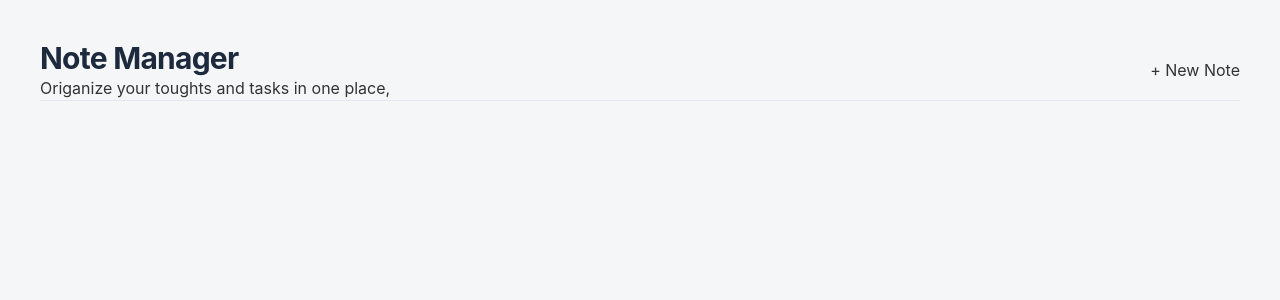
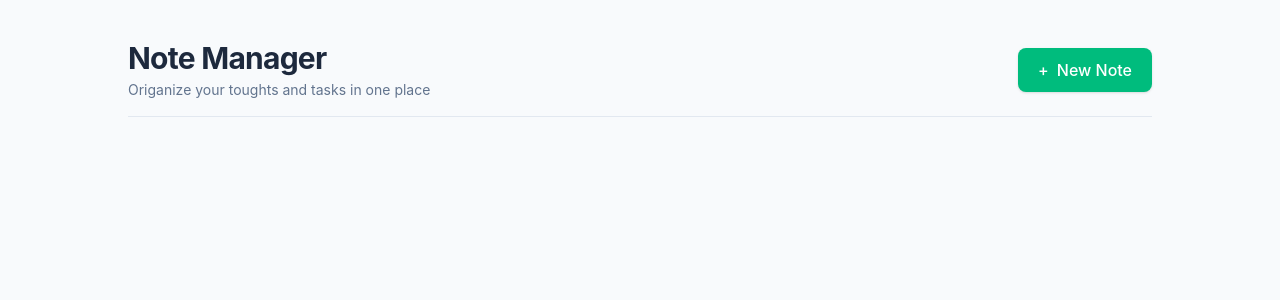
Before and after one commit to lonelyruy/sudu-fullstack-pretask, a Vue app: page / in a window 1280 px wide. Shown: the top 300 px of the page. Built offline with nearby package versions, Linux system fonts and the light colour scheme.

Commit message:
Add Header in HomeView.vue

```diff
--- a/src/views/HomeView.vue
+++ b/src/views/HomeView.vue
@@ -1,20 +1,22 @@
 <template>
 
 <!-- Header -->
-  <div class="min-h-screen bg-state-50 text-state-800 p-6 sm:p-10">
-    <header class = "flex flex-col sm:flex-row sm:item-center sm:justify-between gap-4 pb4 border-b border-slate-200">
+  <div class="min-h-screen bg-slate-50 text-slate-800 p-6 sm:p-10">
+    <div class = "max-w-5xl mx-auto space-y-6">
+      <header class = "flex flex-col sm:flex-row sm:items-center sm:justify-between gap-4 pb-4 border-b border-slate-200">
         <div>
           <h1 class = "text-3xl font-bold  text-slate-800 tracking-tight"> Note Manager </h1>
-        <p> Origanize your toughts and tasks in one place, </p>
+          <p class = "text-slate-500 text-sm mt-1"> Origanize your toughts and tasks in one place </p>
         </div>
 
         <button
-        @click="openCreateModal"
+          @click = "openCreateModal"
+          class = "bg-emerald-500 hover:bg-emerald-600 text-white font-medium px-5 py-2.5 rounded-lg shadow-sm hover:shadow transition-all cursor-pointer flex items-center justify-center gap-2 self-start sm:self-auto"
         >
           <span> + </span> New Note
         </button>
       </header>
     </div>
-
+  </div>
 
 </template>
```
Lines whose indentation alone changed are shown as unchanged.
